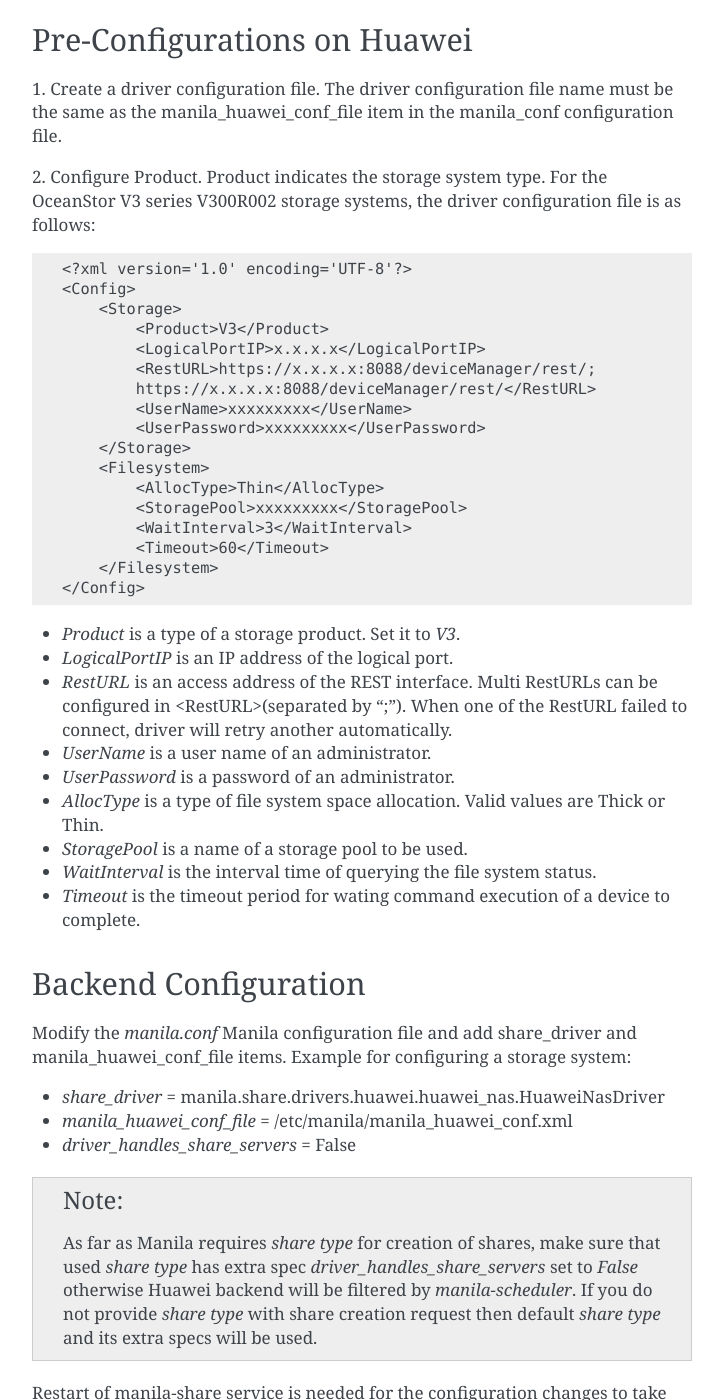
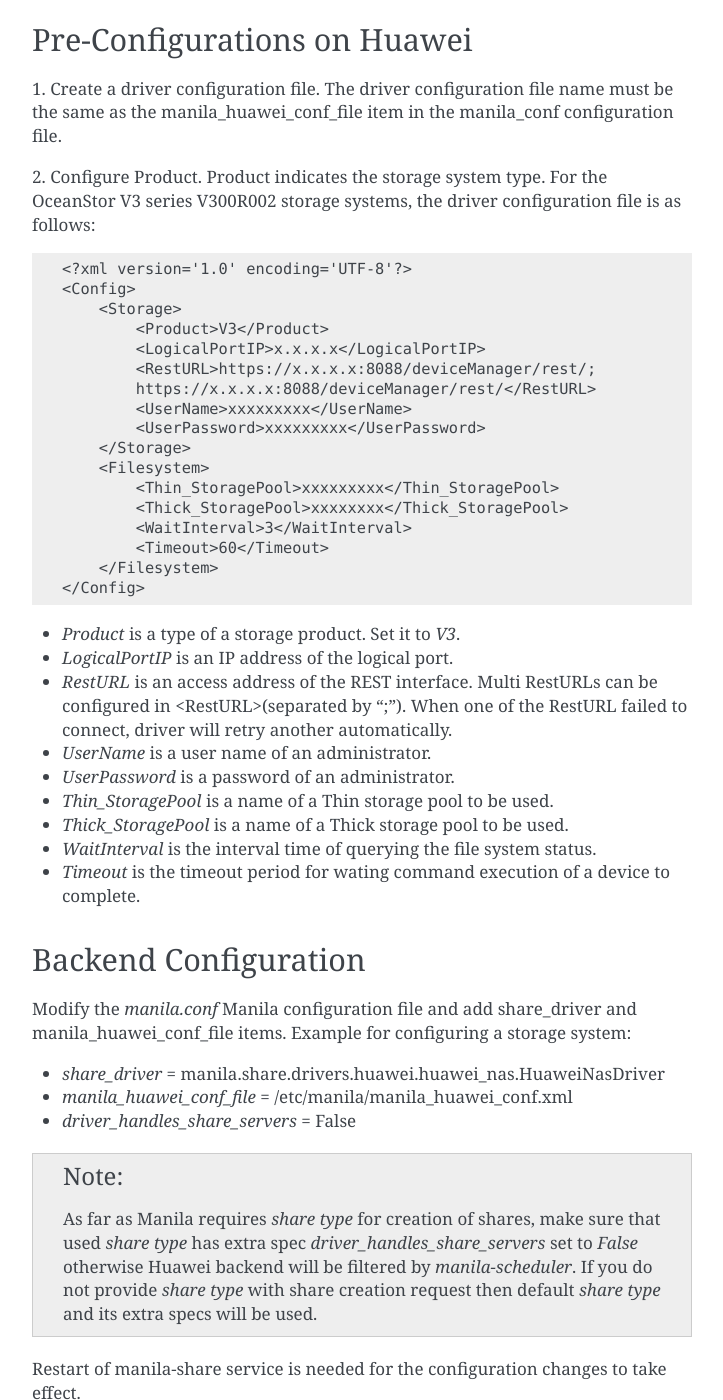
Before and after one commit to openstack/manila, a Sphinx documentation site: the page built from doc/source/devref/huawei_nas_driver.rst, in a window 1280 px wide and 1400 px high, scrolled down 847 px. Shown: the whole window, without its empty margins (388-1111 px from the left). Built offline with Sphinx 7.4.7, drawn with Linux system fonts in a browser that asks for light colours; formulas are drawn with MathJax 3; pages that are not in the unit, such as notebooks, are missing from menus; the version number is read from the project's files by our own code.

Commit message:
Add Huawei driver details in doc
Change StoragePool to Thin_StoragePool and Thick_StoragePool
in driver configuration file.

Add Huawei driver feature info in
share_back_ends_feature_support_mapping.rst

Change-Id: I530cbc58377e3207813cac36498225e26578824e

```diff
--- a/doc/source/devref/huawei_nas_driver.rst
+++ b/doc/source/devref/huawei_nas_driver.rst
@@ -76,8 +76,8 @@
             <UserPassword>xxxxxxxxx</UserPassword>
         </Storage>
         <Filesystem>
-            <AllocType>Thin</AllocType>
-            <StoragePool>xxxxxxxxx</StoragePool>
+            <Thin_StoragePool>xxxxxxxxx</Thin_StoragePool>
+            <Thick_StoragePool>xxxxxxxx</Thick_StoragePool>
             <WaitInterval>3</WaitInterval>
             <Timeout>60</Timeout>
         </Filesystem>
@@ -90,9 +90,8 @@
   failed to connect, driver will retry another automatically.
 - `UserName` is a user name of an administrator.
 - `UserPassword` is a password of an administrator.
-- `AllocType` is a type of file system space allocation. Valid values are
-  Thick or Thin.
-- `StoragePool` is a name of a storage pool to be used.
+- `Thin_StoragePool` is a name of a Thin storage pool to be used.
+- `Thick_StoragePool` is a name of a Thick storage pool to be used.
 - `WaitInterval` is the interval time of querying the file system status.
 - `Timeout` is the timeout period for wating command execution of a device to
   complete.
--- a/doc/source/devref/share_back_ends_feature_support_mapping.rst
+++ b/doc/source/devref/share_back_ends_feature_support_mapping.rst
@@ -114,7 +114,7 @@
 +----------------------------------------+------------------+-----------------+------------------+
 |                HP 3PAR                 |         ?        |         ?       |         ?        |
 +----------------------------------------+------------------+-----------------+------------------+
-|                 Huawei                 |         ?        |         ?       |         ?        |
+|                 Huawei                 |        \-        |        \-       |        \-        |
 +----------------------------------------+------------------+-----------------+------------------+
 |                Quobyte                 |         ?        |         ?       |         ?        |
 +----------------------------------------+------------------+-----------------+------------------+
```
Also changed, not shown: other parts of doc/source/devref/share_back_ends_feature_support_mapping.rst (+2 -2 lines).
